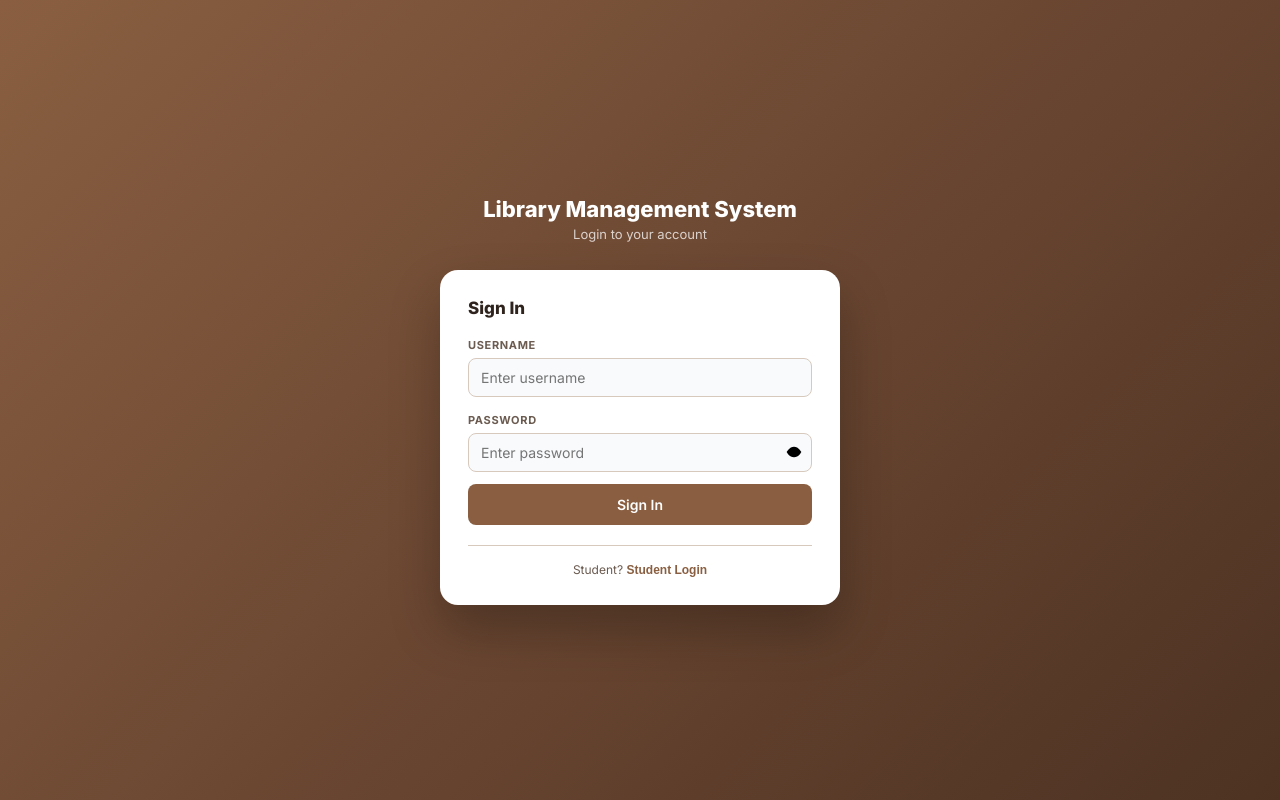
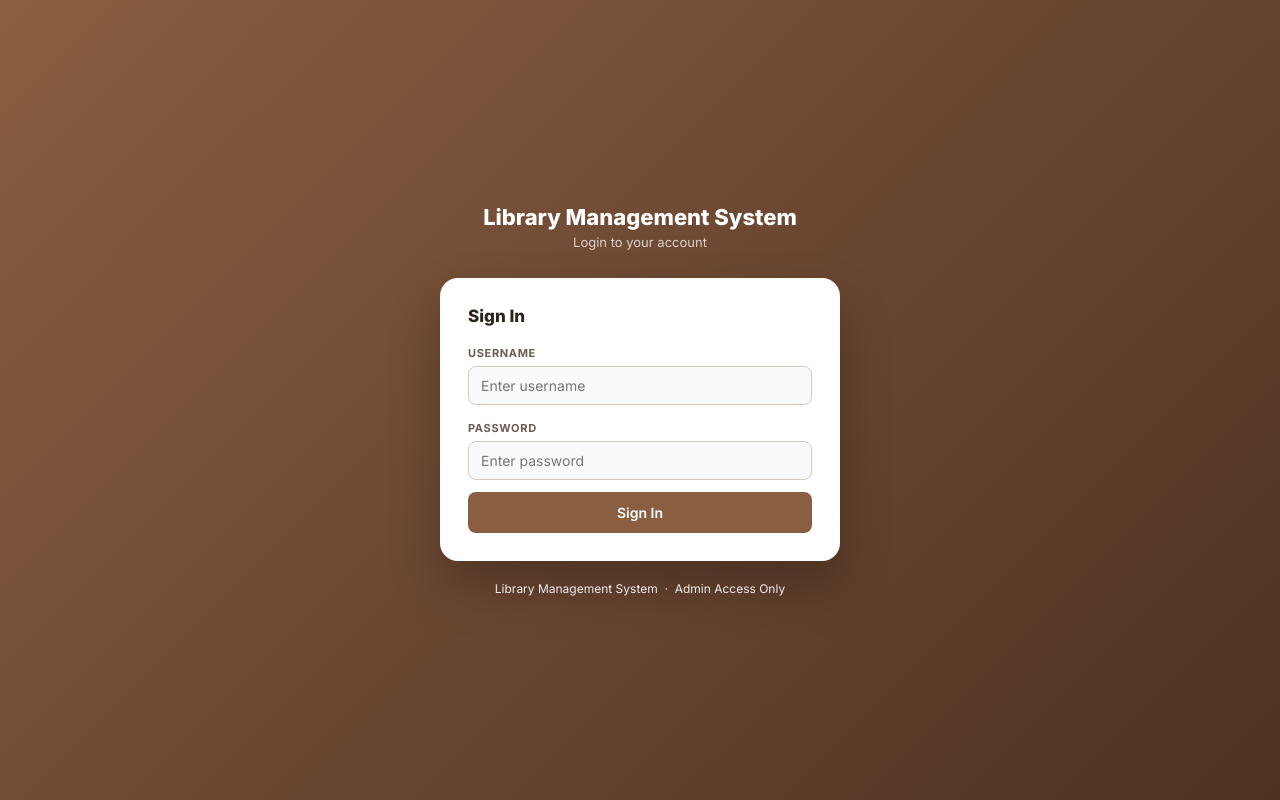
Before and after one commit to nehabasnet/library_management_system, a Django app: page /login/ in a window 1280 px wide. Run offline with Django 5.2, Linux system fonts and the light colour scheme.

Commit message:
login system changed

```diff
--- a/library_management/library/urls.py
+++ b/library_management/library/urls.py
@@ -5,4 +5,6 @@ urlpatterns = [
     path('',              views.home,      name='home'),
     path('login/',        views.login_view,     name='login'),
     path('logout/',       views.logout_view,    name='logout'),
+    path('books/',        views.books,          name='books'),
+    path('dashboard/',    views.dashboard,      name='dashboard'),
 ]
--- a/library_management/library/views.py
+++ b/library_management/library/views.py
@@ -1,25 +1,26 @@
 from django.shortcuts import render, redirect
 from django.contrib.auth import authenticate, login, logout
+from django.contrib.auth.decorators import login_required
+from django.contrib import messages
 from django.db.models import Q
-from .models import Book
-
+from .models import Book, Category
 
 def home(request):
     return render(request, 'library/index.html')
 
-
+# User Authentication Views
 def login_view(request):
+    if request.user.is_authenticated:
+        return redirect('dashboard')
 
     if request.method == 'POST':
-
         username = request.POST.get('username')
         password = request.POST.get('password')
-
         user = authenticate(request, username=username, password=password)
 
         if user is not None:
             login(request, user)
-            return redirect('home')
+            return redirect('dashboard')
 
         else:
             return render(request, 'library/login.html', {
@@ -31,9 +32,9 @@ def login_view(request):
 def logout_view(request):
     logout(request)
     return redirect('login')
+from .models import Book
 
-
-
+# Book Views
 def books(request):
 
     query = request.GET.get('q')
@@ -50,3 +51,8 @@ def books(request):
     return render(request, 'library/books.html', {
         'books': books
     })
+
+# admin dashboard
+@login_required
+def dashboard(request):
+    return render(request, 'library/dashboard.html')
--- a/library_management/library_management/urls.py
+++ b/library_management/library_management/urls.py
@@ -20,8 +20,10 @@ from library import views
 
 urlpatterns = [
     path('admin/', admin.site.urls),
-    path('', include('library.urls')),
     path('', views.home, name='home'),
     path('login/', views.login_view, name='login'),
     path('books/', views.books, name='books'),
+    path('dashboard/', views.dashboard, name='dashboard'),
+    path('logout/', views.logout_view, name='logout'),
+    path('', include('library.urls')),
 ]
--- a/library_management/templates/library/login.html
+++ b/library_management/templates/library/login.html
@@ -10,6 +10,7 @@
       href="https://fonts.googleapis.com/css2?family=Inter:wght@400;500;600;700;800;900&display=swap"
       rel="stylesheet"
     />
+    <link href="https://cdn.jsdelivr.net/npm/bootstrap-icons@1.10.5/font/bootstrap-icons.css" rel="stylesheet"/>
     <style>
       :root {
         --primary: #8a5f41;
@@ -161,6 +162,16 @@
         margin-top: 12px;
         padding: 12px;
       }
+      .footer-note {
+      text-align: center;
+      color: #eeecec;
+      font-size: 0.75rem;
+      margin-top: 20px;
+    }
+    .footer-note a {
+      color: #6b4732;
+      text-decoration: none;
+    }
     </style>
   </head>
   <body>
@@ -185,7 +196,6 @@
 
           <div class="form-group">
             <label class="form-label">Username</label>
-
             <input
               name="username"
               class="form-input"
@@ -205,17 +215,6 @@
                 placeholder="Enter password"
                 type="password"
               />
-
-              <button
-                type="button"
-                class="input-right-btn"
-                onclick="togglePw('admin-password', this)"
-              >
-                <svg width="16" height="16" viewBox="0 0 24 24">
-                  <path d="M1 12s4-8 11-8 11 8 11 8-4 8-11 8-11-8-11-8z" />
-                  <circle cx="12" cy="12" r="3" />
-                </svg>
-              </button>
             </div>
           </div>
 
@@ -229,33 +228,14 @@
           {{ error }}
         </div>
         {% endif %}
-        <div
-          style="
-            margin-top: 20px;
-            padding-top: 16px;
-            border-top: 1px solid var(--border);
-            text-align: center;
-          "
-        >
-          <p style="font-size: 12px; color: var(--muted)">
-            Student?
-            <button
-              style="
-                background: none;
-                border: none;
-                color: #8a5f41;
-                font-weight: 700;
-                cursor: pointer;
-                font-size: 12px;
-              "
-              onclick="showScreen('screen-student-login')"
-            >
-              Student Login
-            </button>
-          </p>
+
           <p style="font-size: 10px; color: #cbd5e1; font-style: italic"></p>
         </div>
+         <p class="footer-note">
+    Library Management System &nbsp;·&nbsp; Admin Access Only
+  </p>
       </div>
+
     </div>
   </body>
 </html>
```
Also changed, not shown: library_management/library/models.py (+14 -31 lines), library_management/library/migrations/0001_initial.py, library_management/library/migrations/0002_book_description.py, library_management/library/migrations/0003_alter_book_id_alter_category_id.py (added), library_management/library_management/settings.py (line endings or trailing spaces), library_management/templates/library/books.html (line endings or trailing spaces), library_management/templates/library/index.html (line endings or trailing spaces).
